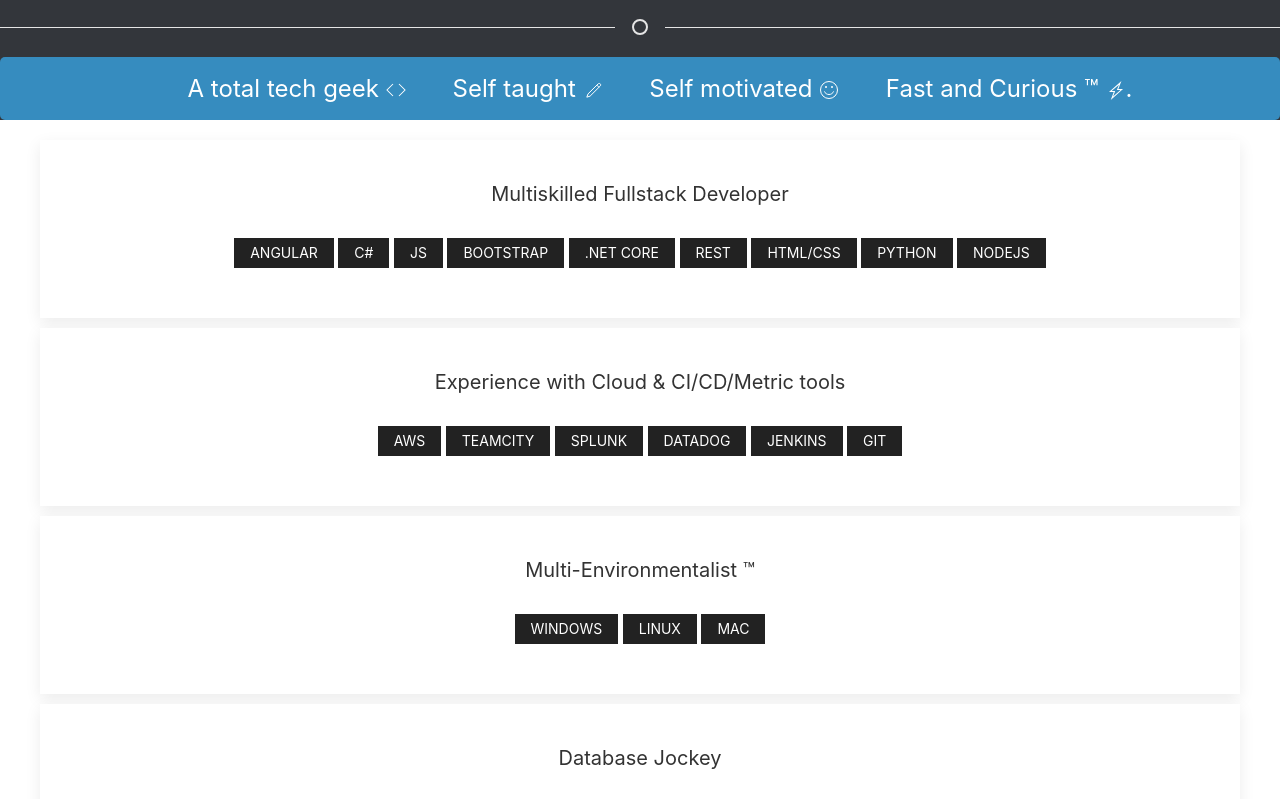
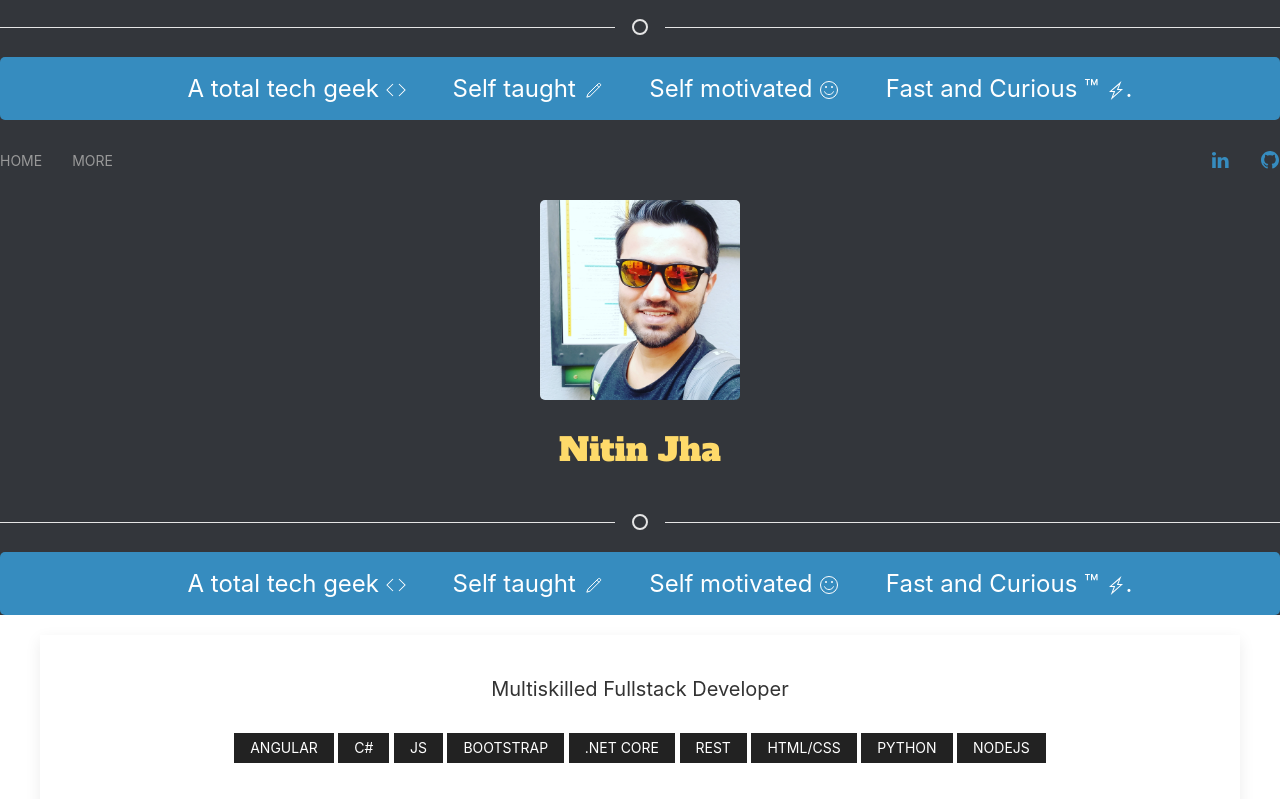
Before and after one commit to codekebabs/codekebabs.github.io, a plain HTML site: page index.html in a window 1280 px wide. Shown: the part 375-1174 px from the top of the page. Drawn offline with nearby package versions, Linux system fonts and the light colour scheme.

Commit message:
Testing headers

```diff
--- a/index.html
+++ b/index.html
@@ -17,7 +17,72 @@
 </head>
 
 <body>
-      <header-nav tabindex="0"></header-nav>
+    <header-nav></header-nav>
+    <nav class="top-nav uk-navbar-container uk-navbar-transparent" uk-navbar>
+        <div class="uk-navbar-left">
+            <ul class="uk-navbar-nav">
+                <li>
+                    <a href="#">Home</a>
+
+                </li>
+                <li>
+                    <a href="#">More</a>
+                    <div class="uk-navbar-dropdown">
+                        <ul class="uk-nav uk-navbar-dropdown-nav">
+                            <li class="uk-nav-header">Projects</li>
+                            <li><a href="#">C#</a></li>
+                            <li><a href="#">Angular</a></li>
+                            <li class="uk-nav-divider"></li>
+                            <li><a href="#">Miscellaneous</a></li>
+                        </ul>
+                    </div>
+                </li>
+            </ul>
+        </div>
+
+        <div class="uk-navbar-right">
+            <ul class="uk-navbar-nav icon-bar">
+                <li>
+                    <a target="blank" href="https://www.linkedin.com/in/nitin-jha-77936250" uk-icon="linkedin"></a>
+                </li>
+                <li>
+                    <a target="blank" href="https://github.com/codekebabs?tab=repositories" uk-icon="github"></a>
+                </li>
+
+            </ul>
+        </div>
+
+    </nav>
+    <div class="top-nav uk-margin-remove">
+        <img class="uk-align-center uk-border-rounded" src="img/me_profile.jpg" width="200" height="200" alt="Border circle">
+
+        <div class="uk-text-center">
+            <a class="uk-logo" href="">
+
+
+                <h2 class="logo"> Nitin Jha </h2>
+            </a>
+
+            <hr class="uk-divider-icon">
+        </div>
+        <div class="uk-text-center">
+            <h3 class="tagline uk-grid uk-child-width-expand@s uk-child-width-expand@m uk-child-width-expand@xs uk-padding-small uk-margin-remove uk-align-center uk-light uk-tile uk-tile-default uk-border-rounded uk-padding-small">
+                <span>
+        A total tech geek <span uk-icon="code" class="uk-icon"><svg width="20" height="20" viewBox="0 0 20 20" xmlns="http://www.w3.org/2000/svg" data-svg="code"><polyline fill="none" stroke="#000" stroke-width="1.01" points="13,4 19,10 13,16"></polyline><polyline fill="none" stroke="#000" stroke-width="1.01" points="7,4 1,10 7,16"></polyline></svg></span>
+                </span>
+                <span>
+        Self taught <span uk-icon="pencil" class="uk-icon"><svg width="20" height="20" viewBox="0 0 20 20" xmlns="http://www.w3.org/2000/svg" data-svg="pencil"><path fill="none" stroke="#000" d="M17.25,6.01 L7.12,16.1 L3.82,17.2 L5.02,13.9 L15.12,3.88 C15.71,3.29 16.66,3.29 17.25,3.88 C17.83,4.47 17.83,5.42 17.25,6.01 L17.25,6.01 Z"></path><path fill="none" stroke="#000" d="M15.98,7.268 L13.851,5.148"></path></svg></span>
+                </span>
+                <span>
+        Self motivated <span uk-icon="happy" class="uk-icon"><svg width="20" height="20" viewBox="0 0 20 20" xmlns="http://www.w3.org/2000/svg" data-svg="happy"><circle cx="13" cy="7" r="1"></circle><circle cx="7" cy="7" r="1"></circle><circle fill="none" stroke="#000" cx="10" cy="10" r="8.5"></circle><path fill="none" stroke="#000" d="M14.6,11.4 C13.9,13.3 12.1,14.5 10,14.5 C7.9,14.5 6.1,13.3 5.4,11.4"></path></svg></span>
+                </span>
+                <span>
+        Fast and Curious ™ <span uk-icon="bolt" class="uk-icon"><svg width="20" height="20" viewBox="0 0 20 20" xmlns="http://www.w3.org/2000/svg" data-svg="bolt"><path d="M4.74,20 L7.73,12 L3,12 L15.43,1 L12.32,9 L17.02,9 L4.74,20 L4.74,20 L4.74,20 Z M9.18,11 L7.1,16.39 L14.47,10 L10.86,10 L12.99,4.67 L5.61,11 L9.18,11 L9.18,11 L9.18,11 Z"></path></svg></span>.
+                </span>
+            </h3>
+        </div>
+
+    </div>
     <div class="uk-container uk-text-center uk-margin uk-animation-toggle">
 
         <div class="profile-details">
```
